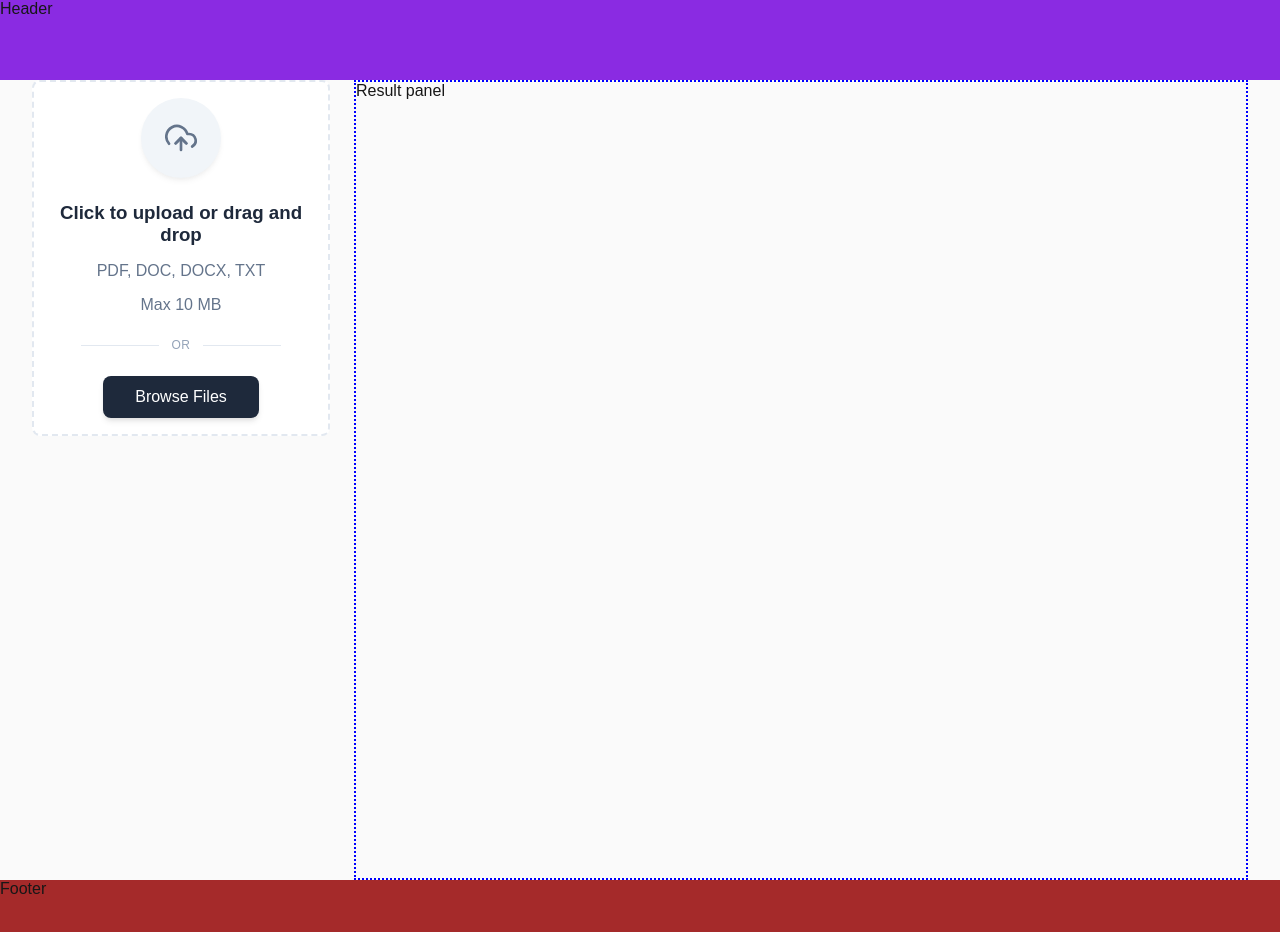
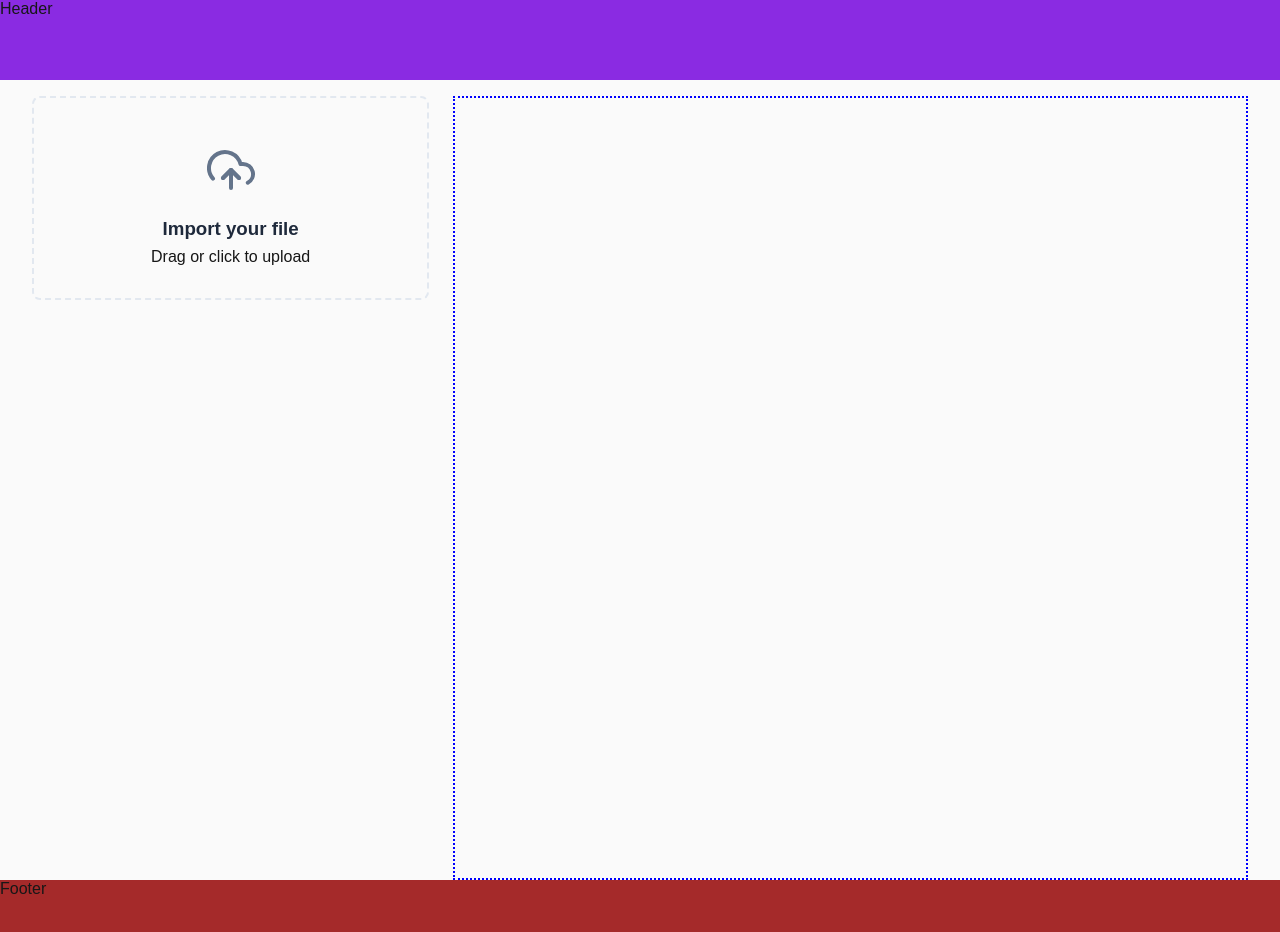
Before and after one commit to stelianfedorca/document-analyzer-llm, a Next.js app: page / in a window 1280 px wide. Shown: the top 932 px of the page. Built offline with nearby package versions, Linux system fonts and the light colour scheme.

Commit message:
Simplify upload panel UI by removing elements and adjusting text

```diff
--- a/src/app/components/analyzer/AnalyzerLayout.module.css
+++ b/src/app/components/analyzer/AnalyzerLayout.module.css
@@ -4,12 +4,14 @@
   display: flex;
   flex-direction: column;
   gap: 1rem;
+
+  padding-top: 1rem;
 }
 
 @media (min-width: 768px) {
   .layout {
     display: grid;
-    grid-template-columns: 1fr 3fr;
+    grid-template-columns: 2fr 4fr;
     gap: 24px;
 
     /* align-items: start; */
--- a/src/app/components/analyzer/ResultPanel/ResultPanel.tsx
+++ b/src/app/components/analyzer/ResultPanel/ResultPanel.tsx
@@ -1,5 +1,5 @@
 import styles from "./ResultPanel.module.css";
 
 export function ResultPanel() {
-  return <div className={styles.container}>Result panel</div>;
+  return <div className={styles.container}></div>;
 }
--- a/src/app/components/analyzer/UploadPanel/UploadPanel.module.css
+++ b/src/app/components/analyzer/UploadPanel/UploadPanel.module.css
@@ -6,9 +6,7 @@
 
 .uploadArea {
   width: 100%;
-  padding: 1rem;
   border: 2px dashed #e2e8f0;
-  background-color: #ffffff;
   border-radius: 8px;
 
   display: flex;
@@ -20,7 +18,7 @@
 
 .uploadArea:hover {
   border-color: #94a3b8;
-  background-color: #f8fafc;
+  background-color: #f6f6f6;
 }
 
 .uploadArea.active {
@@ -47,33 +45,36 @@
 }
 
 .dropArea {
+  width: 100%;
   display: flex;
   flex-direction: column;
   align-items: center;
-  gap: 24px;
+  gap: 8px;
   text-align: center;
   cursor: pointer;
   outline: none;
+
+  padding: 2rem 1rem;
 }
 
 .iconWrap {
   width: 80px;
   height: 80px;
   border-radius: 50%;
-  background: #f1f5f9;
+  border: none;
   display: flex;
   align-items: center;
   justify-content: center;
   color: #64748b;
-  font-size: 32px;
-  box-shadow: 0 4px 6px -1px rgba(0, 0, 0, 0.05),
-    0 2px 4px -1px rgba(0, 0, 0, 0.03);
+  font-size: 48px;
+
+  background: transparent;
 }
 
 .textStack {
   display: flex;
   flex-direction: column;
-  gap: 1rem;
+  gap: 8px;
 }
 
 .title {
@@ -84,46 +85,16 @@
   color: #64748b;
 }
 
-.divider {
-  display: flex;
-  align-items: center;
-  width: 100%;
-  max-width: 200px;
-  gap: 12px;
-  color: #94a3b8;
-  font-size: 0.75rem;
-  font-weight: 500;
-  text-transform: uppercase;
-  letter-spacing: 0.05em;
+.subtitleDesktop {
+  display: none;
 }
 
-.dividerLine {
-  height: 1px;
-  flex: 1;
-  background-color: #e2e8f0;
+@media (min-width: 1100px) {
+  .subtitle {
+    display: none;
+  }
+
+  .subtitleDesktop {
+    display: revert;
+  }
 }
-
-.browseFilesButton {
-  cursor: pointer;
-  display: inline-flex;
-  align-items: center;
-  justify-content: center;
-  padding: 0.75rem 2rem;
-  border-radius: 8px;
-  background-color: #1e293b;
-  color: #ffffff;
-
-  box-shadow: 0 4px 6px -1px rgba(0, 0, 0, 0.1),
-    0 2px 4px -1px rgba(0, 0, 0, 0.06);
-
-  transition: transform 0.2s ease, background-color 0.2s ease;
-}
-
-.browseFilesButton:hover {
-  background-color: #0f172a;
-  transform: scale(1.02);
-}
-
-.browseFilesButton:active {
-  /* transform: scale(0.98); */
-}
--- a/src/app/components/analyzer/UploadPanel/UploadPanel.tsx
+++ b/src/app/components/analyzer/UploadPanel/UploadPanel.tsx
@@ -42,10 +42,6 @@ export function UploadPanel() {
     <section className={styles.container} aria-labelledby="upload-heading">
       <div
         className={`${styles.uploadArea} ${isDragging ? styles.active : ""}`}
-        // onDragEnter={handleDragEnter}
-        // onDragOver={handleDragOver}
-        // onDragLeave={handleDragLeave}
-        // onDrop={handleDrop}
       >
         <input
           id="file-input"
@@ -67,7 +63,7 @@ export function UploadPanel() {
             className={styles.iconWrap}
             animate={{
               scale: isDragging ? 1.1 : 1,
-              backgroundColor: isDragging ? "#e0e7ff" : "#f1f5f9",
+              backgroundColor: isDragging ? "#e0e7ff" : "transparent",
               color: isDragging ? "#4f46e5" : "#64748b",
             }}
             transition={{ duration: 0.2 }}
@@ -77,19 +73,11 @@ export function UploadPanel() {
 
           <div className={styles.textStack}>
             <h3 id="upload-heading" className={styles.title}>
-              Click to upload or drag and drop
+              Import your file
             </h3>
-            <p className={styles.subtitle}>PDF, DOC, DOCX, TXT</p>
-            <p className={styles.subtitle}>Max 10 MB</p>
+            <p className={styles.subtitle}>Click to upload</p>
+            <p className={styles.subtitleDesktop}>Drag or click to upload</p>
           </div>
-
-          <div className={styles.divider}>
-            <span className={styles.dividerLine}></span>
-            <span className={styles.dividerText}>OR</span>
-            <span className={styles.dividerLine}></span>
-          </div>
-
-          <span className={styles.browseFilesButton}>Browse Files</span>
         </label>
       </div>
     </section>
```
